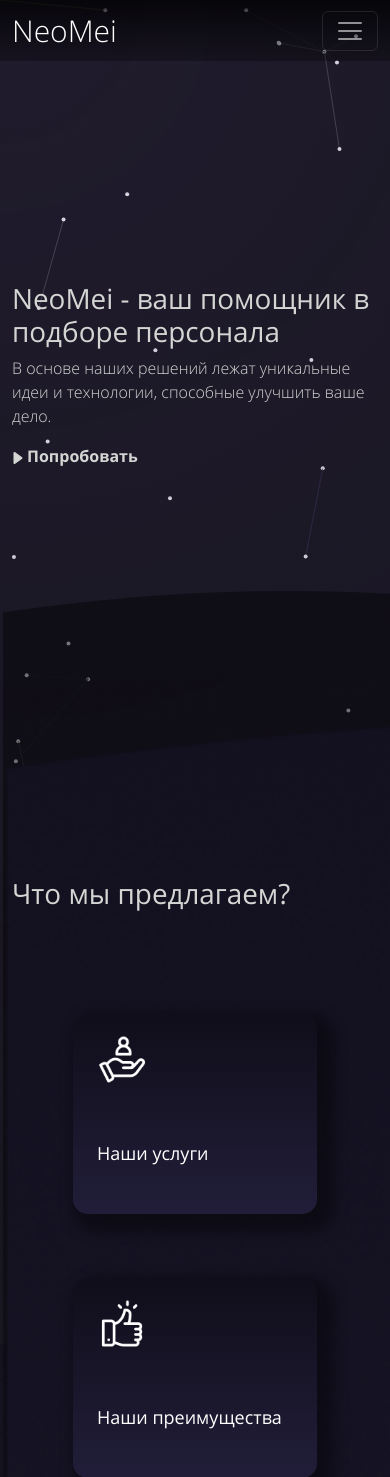
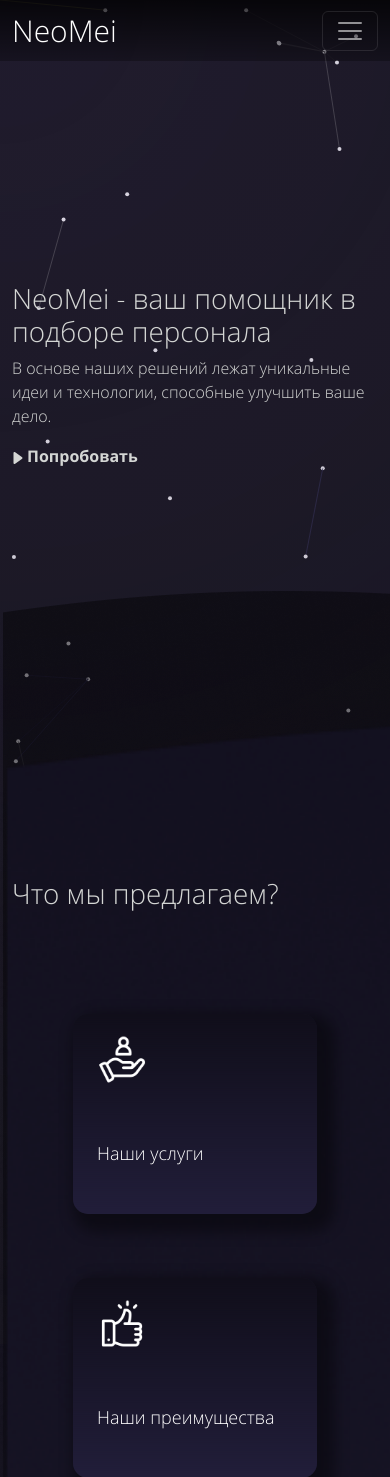
Before and after one commit to insommmnia/NeoMei_Django, a Django app: page / in a window 390 px wide. Shown: the top 1477 px of the page. Run offline with Django 4.2, Linux system fonts and the light colour scheme.

```diff
--- a/lending/static/css/style.css
+++ b/lending/static/css/style.css
@@ -10,7 +10,7 @@
     font-family: OpenSans;
     src: url(../fonts/OpenSans-Light.ttf);
     font-display: swap;
-    font-weight: 300;
+    font-weight: 400;
     font-style: normal;
 }
 
@@ -665,6 +665,7 @@ body {
 @media(max-width: 480px) {
     .hero {
         padding-top: 15vh;
+        margin-top: 0px;
     }
     .header-logo {
         font-size: 30px;
```
Also changed, not shown: db.sqlite3.
